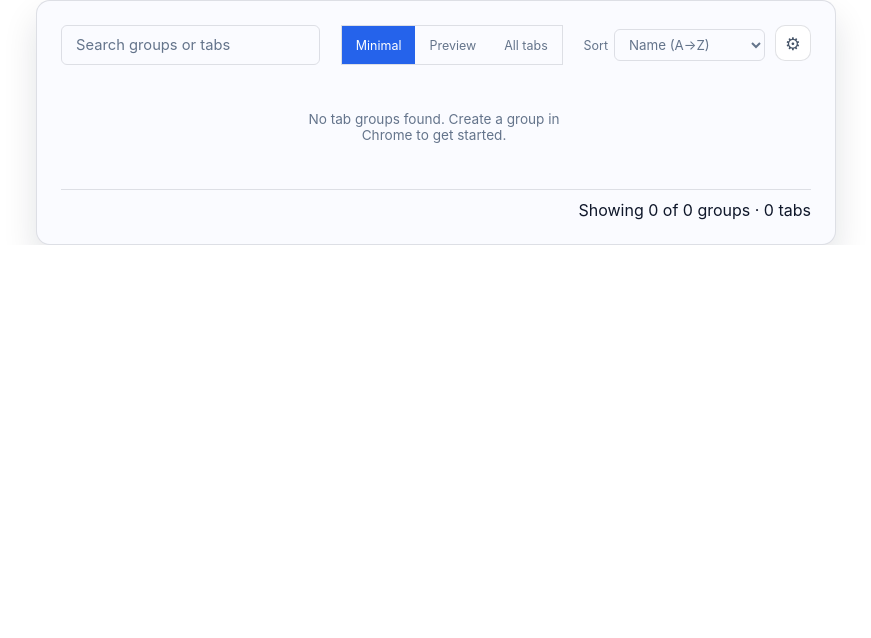
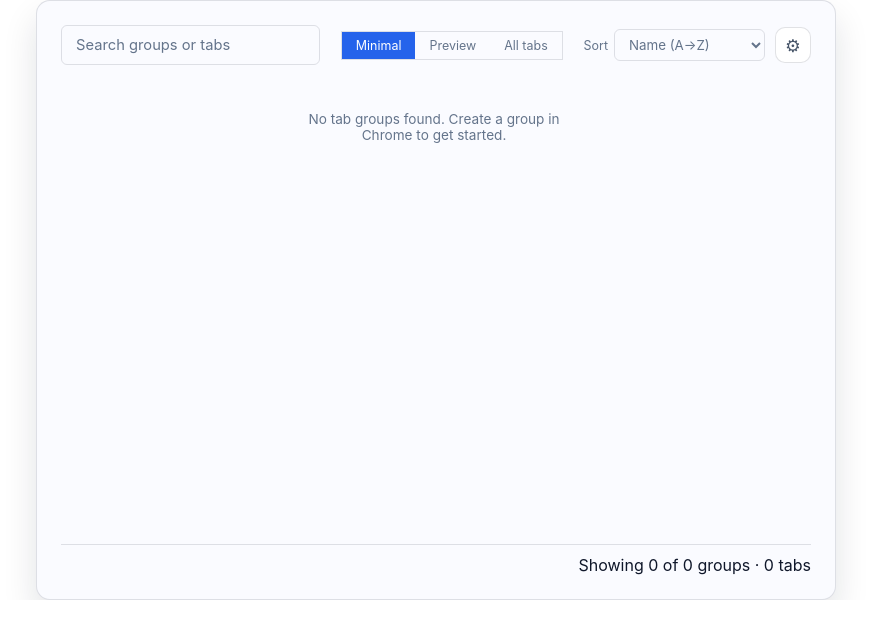
Before and after one commit to Shrulik/group-hub, an Angular app in the folder group-hub/: page / in a window 1280 px wide. Shown: the top 638 px of the page, without its empty margins (204-1075 px from the left). Built offline with nearby package versions, Linux system fonts and the light colour scheme.

Commit message:
Clamp popup height and sync viewport sizing

```diff
--- a/group-hub/src/app/app.scss
+++ b/group-hub/src/app/app.scss
@@ -1,17 +1,16 @@
 :host {
   display: block;
   width: 100%;
+  height: 100%;
 }
 
 app-root {
   display: flex;
   justify-content: center;
+  align-items: stretch;
+  width: 100%;
+  height: 100%;
 }
-
-//app-root > * {
-//  flex: 0 1 auto;
-//}
-
 
 :host {
   background: transparent;
@@ -29,12 +28,16 @@ app-root {
   padding: var(--gh-space-4);
   display: flex;
   flex-direction: column;
-  min-height: 100%;
   gap: var(--gh-space-3);
+  height: min(var(--gh-popup-height, 600px), 600px);
+  max-height: 600px;
+  overflow: hidden;
+  position: relative;
   }
 
 .content {
-  flex: 1;
+  flex: 1 1 auto;
+  min-height: 0;
   display: flex;
   flex-direction: column;
   gap: var(--gh-space-3);
@@ -45,6 +48,7 @@ app-root {
 .toolbar {
   display: flex;
   gap: 10px;
+  align-items: center;
 }
 
 .toolbar__search {
--- a/group-hub/src/app/app.ts
+++ b/group-hub/src/app/app.ts
@@ -1,8 +1,10 @@
 // @ts-nocheck
 import {
+  AfterViewInit,
   ChangeDetectionStrategy,
   Component,
   ElementRef,
+  OnDestroy,
   OnInit,
   ViewChild,
   computed,
@@ -39,7 +41,7 @@ const COLOR_PALETTE = {
   styleUrl: './app.scss',
   changeDetection: ChangeDetectionStrategy.OnPush
 })
-export class App implements OnInit {
+export class App implements OnInit, AfterViewInit, OnDestroy {
   store = inject(GroupHubStore);
 
   searchTerm = signal('');
@@ -69,6 +71,7 @@ export class App implements OnInit {
     dateStyle: 'medium',
     timeStyle: 'short'
   });
+  resizeHandler = () => this.updateViewportHeight();
 
   async ngOnInit() {
     try {
@@ -76,6 +79,24 @@ export class App implements OnInit {
     } catch (error) {
       console.error('[GroupHub] initialization failed', error);
       this.flashStatus('Chrome extension APIs unavailable.', 'error');
+    }
+  }
+
+  ngAfterViewInit() {
+    this.updateViewportHeight();
+    window.addEventListener('resize', this.resizeHandler);
+  }
+
+  ngOnDestroy() {
+    window.removeEventListener('resize', this.resizeHandler);
+  }
+
+  updateViewportHeight() {
+    try {
+      const height = Math.min(window.innerHeight || 0, 600);
+      document.documentElement.style.setProperty('--gh-popup-height', `${height}px`);
+    } catch (error) {
+      console.debug('[GroupHub] unable to update viewport height', error);
     }
   }
 
--- a/group-hub/src/styles.scss
+++ b/group-hub/src/styles.scss
@@ -20,6 +20,7 @@
   --gh-accent-soft: rgba(37, 99, 235, 0.12);
   --gh-shadow: 0 18px 34px rgba(15, 23, 42, 0.12);
   --gh-shadow-soft: 0 10px 22px rgba(15, 23, 42, 0.08);
+  --gh-popup-height: 600px;
   --gh-status-info-bg: rgba(37, 99, 235, 0.1);
   --gh-status-info-text: #1d4ed8;
   --gh-status-success-bg: rgba(34, 197, 94, 0.12);
@@ -58,8 +59,8 @@
 
 html,
 body {
-  //width: 100%;
-  //height: 100%;
+  height: min(var(--gh-popup-height, 600px), 600px);
+  width: 100%;
   overflow: hidden;
   margin: 0;
   padding: 0;
@@ -67,6 +68,12 @@ body {
   color: var(--gh-text-primary);
   font-family: var(--gh-font-family);
   -webkit-font-smoothing: antialiased;
+  display: flex;
+  justify-content: center;
+}
+
+body {
+  align-items: stretch;
 }
 
 * {
@@ -97,3 +104,7 @@ input::placeholder {
 ::-webkit-scrollbar-track {
   background: transparent;
 }
+
+::-webkit-scrollbar-corner {
+  background: transparent;
+}
```
